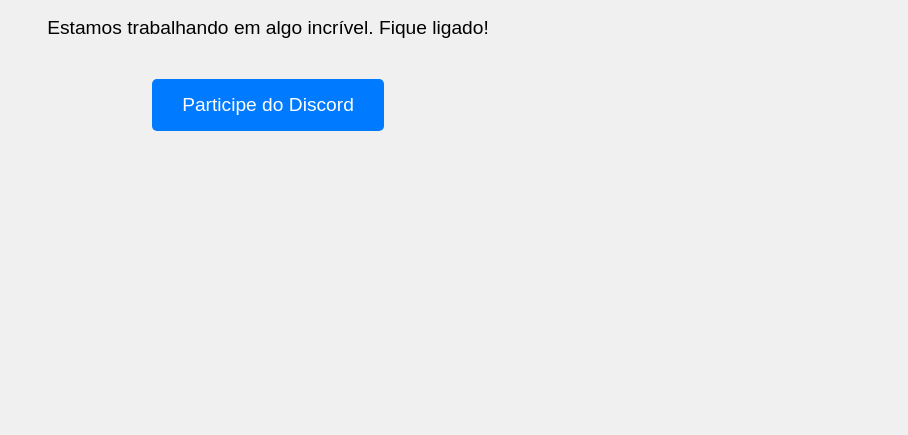
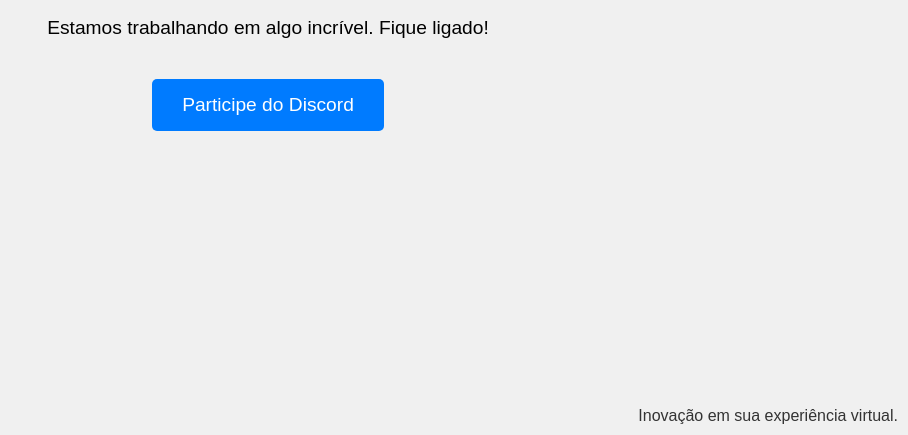
Before and after one commit to Vitinho163/Inova-RP, a plain HTML site: page index.html in a window 1280 px wide. Shown: the part 365-800 px from the top of the page, without its empty margins (372-1280 px from the left). Drawn offline with Linux system fonts and the light colour scheme.

Commit message:
Add footer

```diff
--- a/index.html
+++ b/index.html
@@ -39,6 +39,15 @@
             background-color: #007BFF;
             border-radius: 5px;
         }
+
+         .footer-text {
+         position: absolute;
+         bottom: 10px;
+         right: 10px;
+         font-size: 1em;
+        color: #333;
+        }
+
     </style>
 </head>
 <body>
@@ -47,6 +56,7 @@
     <h1>Em breve</h1>
     <p>Estamos trabalhando em algo incrível. Fique ligado!</p>
     <a href="https://discord.com/invite/DqEX9Crxaj" target="_blank">Participe do Discord</a>
+    <div class="footer-text">Inovação em sua experiência virtual.</div>
 </div>
 
 </body>
```
